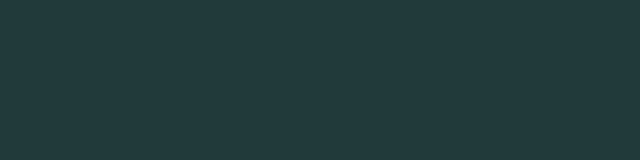
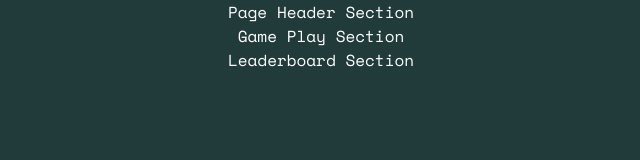
Before and after one commit to stephenlynch-ops/code-breaker-test-build, a plain HTML site: page index.html in a window 1280 px wide. Shown: the whole page, without its empty margins (319-959 px from the left). Drawn offline with nearby package versions, Linux system fonts and the light colour scheme.

Commit message:
FEAT: Setup basic HTML page structure

```diff
--- a/index.html
+++ b/index.html
@@ -9,6 +9,11 @@
     <title>Code Cracker</title>
 </head>
 <body>
+    <section id="page-header">Page Header Section</section>
+
+    <section id="game=play-section">Game Play Section</section>
+
+    <section id="leader-board-section">Leaderboard Section</section>
 
     <script src="assets/js/script.js"></script>
 </body>
```
